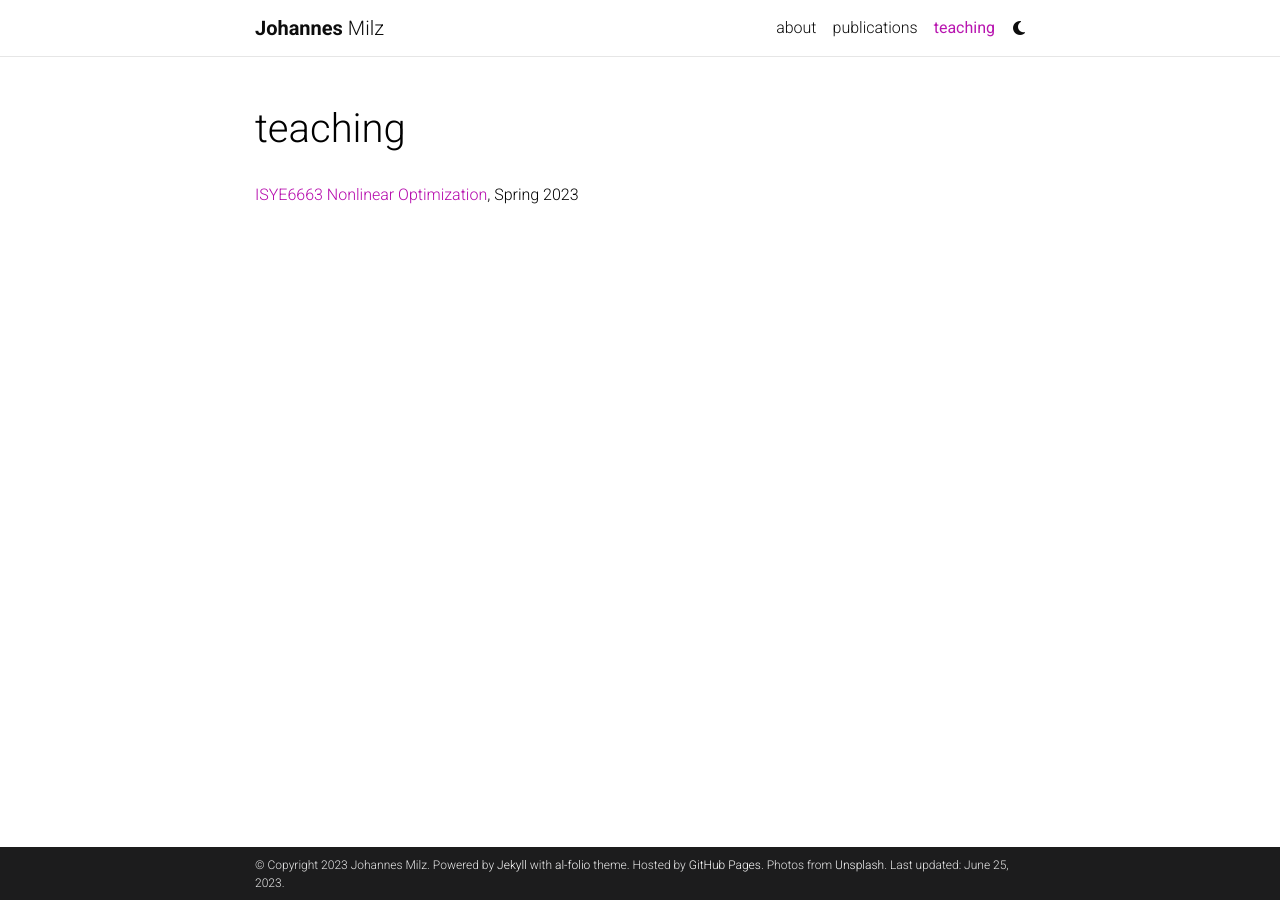
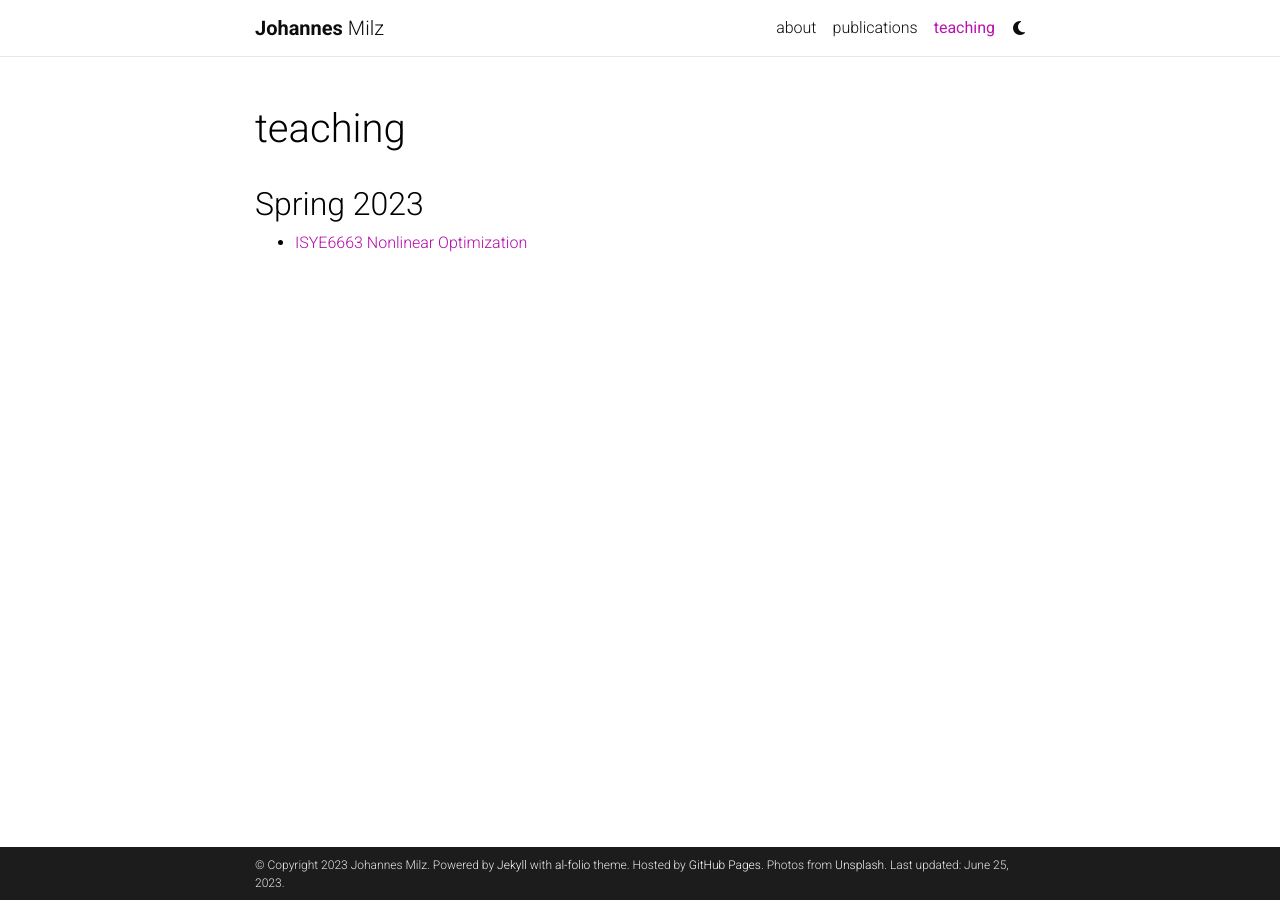
Before and after one commit to milzj/milzj.github.io, a Jekyll site: the page built from _pages/teaching.md, in a window 1280 px wide. Built offline with Jekyll 4.4.1, drawn with Linux system fonts in a browser that asks for light colours; comment, search, counter and statistics services are not loaded; a style sheet for code colours, icons or effects is not loaded.

```diff
--- a/_pages/teaching.md
+++ b/_pages/teaching.md
@@ -7,4 +7,5 @@ nav: true
 nav_order: 5
 ---
 
-###### [ISYE6663 Nonlinear Optimization](https://oscar.gatech.edu/bprod/bwckctlg.p_display_courses?term_in=202302&one_subj=ISYE&sel_crse_strt=6663&sel_crse_end=6663&sel_subj=&sel_levl=&sel_schd=&sel_coll=&sel_divs=&sel_dept=&sel_attr=), Spring 2023
+## Spring 2023
+ - [ISYE6663 Nonlinear Optimization](https://oscar.gatech.edu/bprod/bwckctlg.p_display_courses?term_in=202302&one_subj=ISYE&sel_crse_strt=6663&sel_crse_end=6663&sel_subj=&sel_levl=&sel_schd=&sel_coll=&sel_divs=&sel_dept=&sel_attr=)
```
